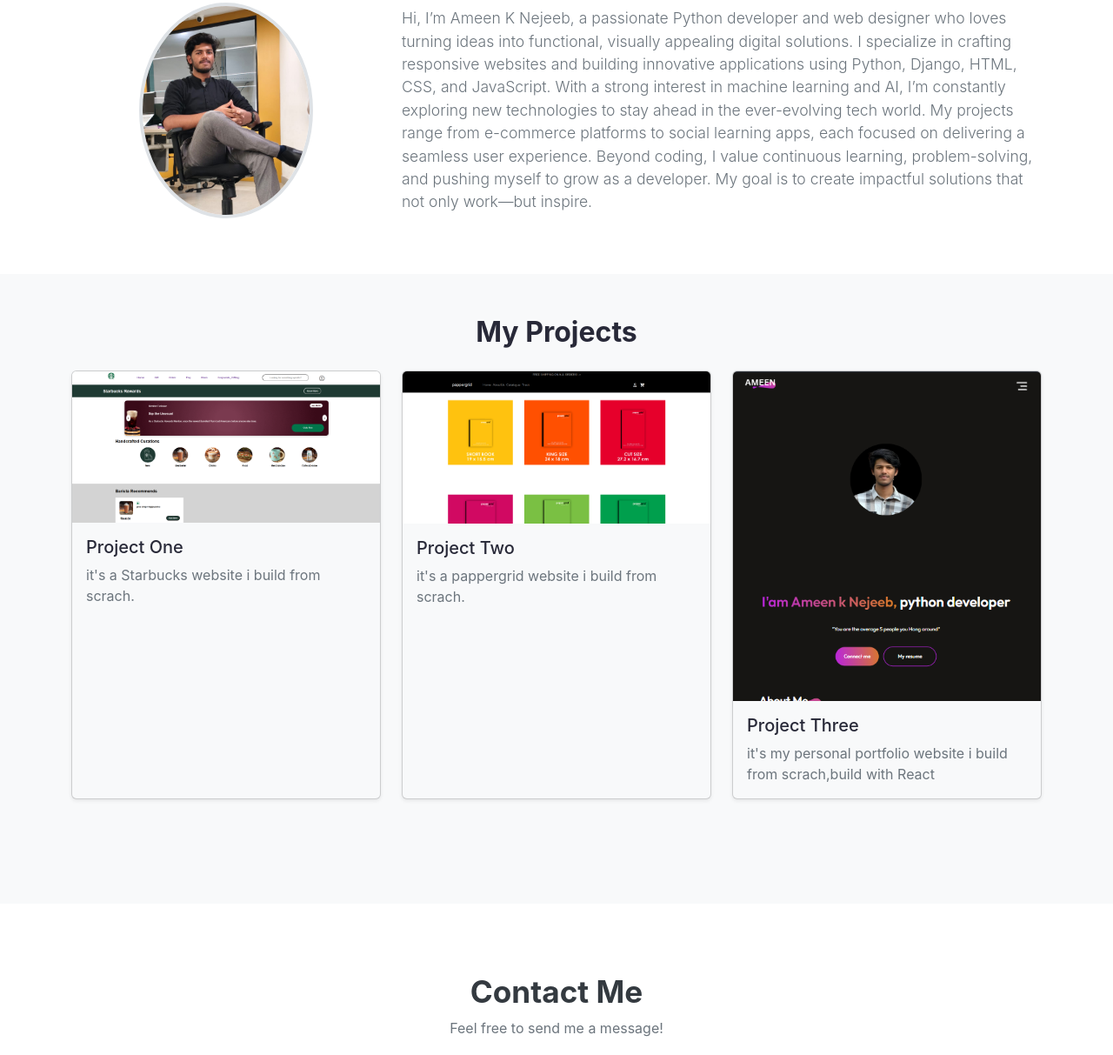
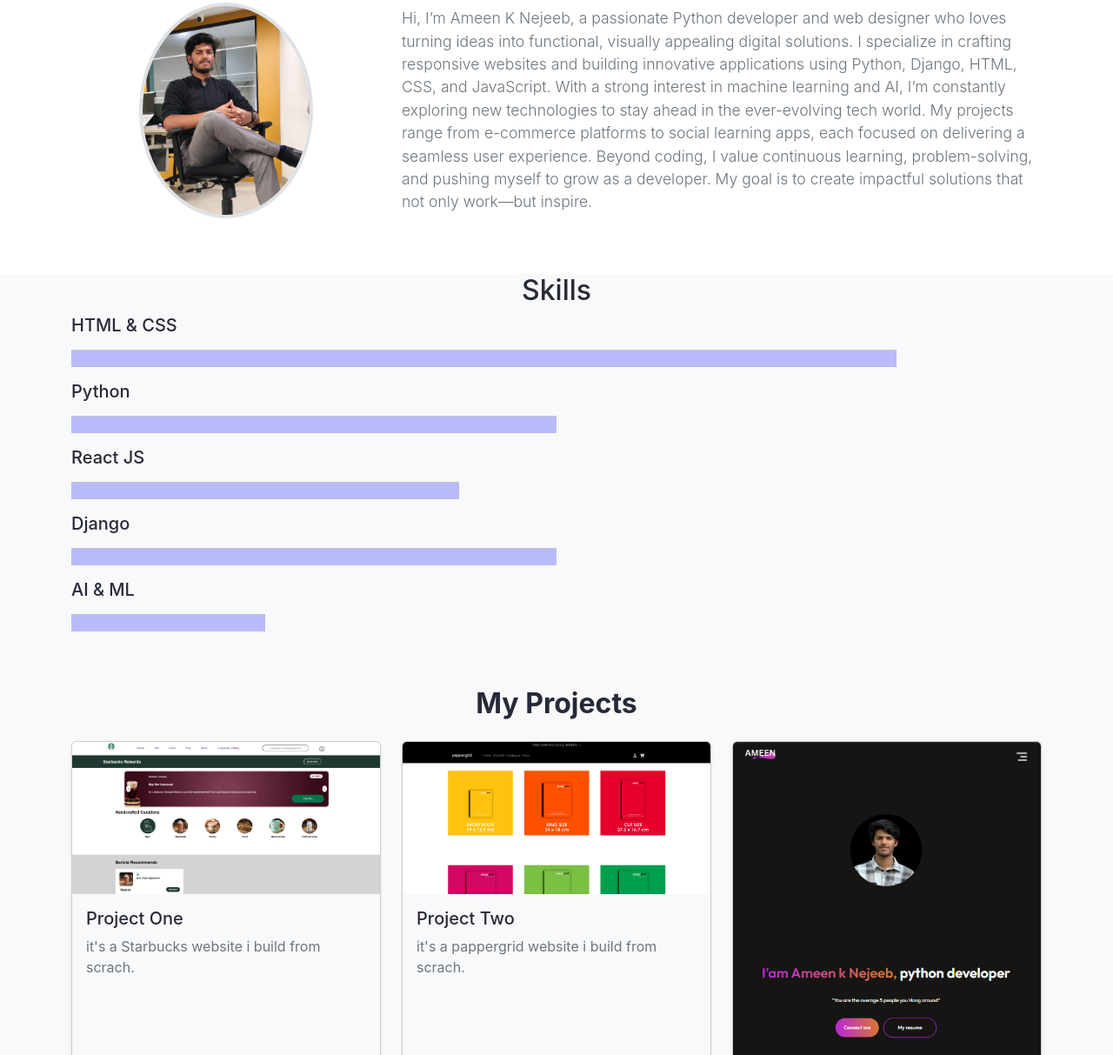
Before and after one commit to Ameen-K-Nejeeb/portfolio-2, a website: page index.html in a window 1280 px wide. Shown: the part 1564-2777 px from the top of the page at 87% size. Drawn offline with nearby package versions, Linux system fonts and the light colour scheme.

Commit message:
Added : Skill section

```diff
--- a/index.html
+++ b/index.html
@@ -54,6 +54,9 @@
 
               <li class="nav-item">
                 <a class="nav-link" href="#portfolio">Projects</a>
+              </li>
+              <li class="nav-item">
+                <a class="nav-link" href="#skills">Skills</a>
               </li>
               <li class="nav-item">
                 <a class="nav-link" href="#contact">Contact</a>
@@ -283,6 +286,22 @@ Beyond coding, I value continuous learning, problem-solving, and pushing myself
         </div>
       </section>
 
+      <!-- Skill section -->
+
+      <section id="skills">
+        <div class="container">
+          <h2 style="text-align: center;">Skills</h2>
+          <div class="skill">
+            <h5>HTML & CSS</h5><hr style="width: 85%; height: 20px;background-color: blue;">
+            <h5>Python</h5><hr style="width: 50%; height: 20px;background: rgb(0, 2, 255);">
+            <h5>React JS</h5><hr style="width: 40%; height: 20px;background: rgb(0, 2, 255);">
+            <h5>Django</h5><hr style="width: 50%; height: 20px;background: rgb(0, 2, 255);">
+            <h5>AI & ML</h5><hr style="width: 20%; height: 20px;background: rgb(0, 2, 255);">
+          </div>
+        </div>
+      </section>
+
+
       <!-- Portfolio Section -->
 
       <section id="portfolio" class="portfolio-section py-5 bg-light">
```
